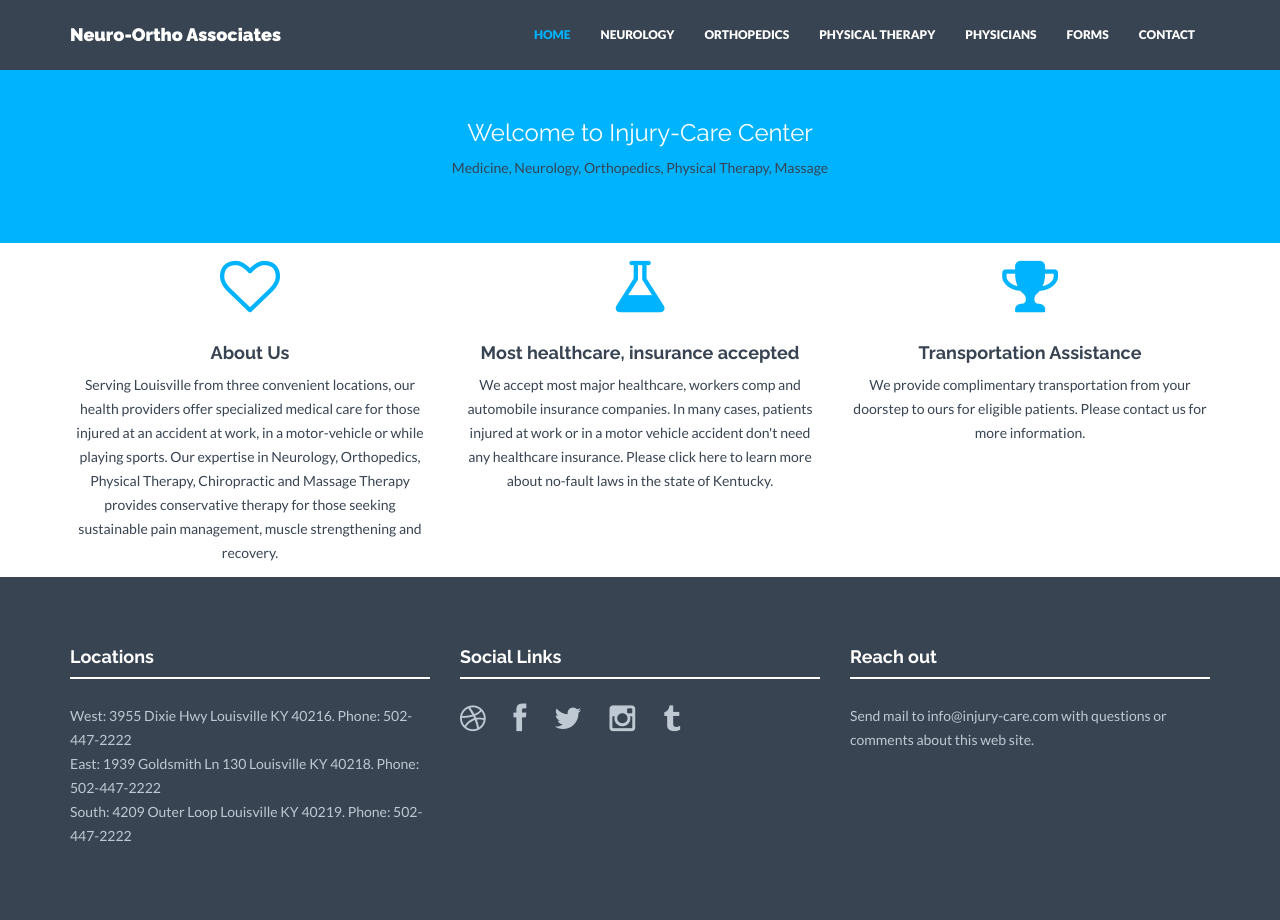
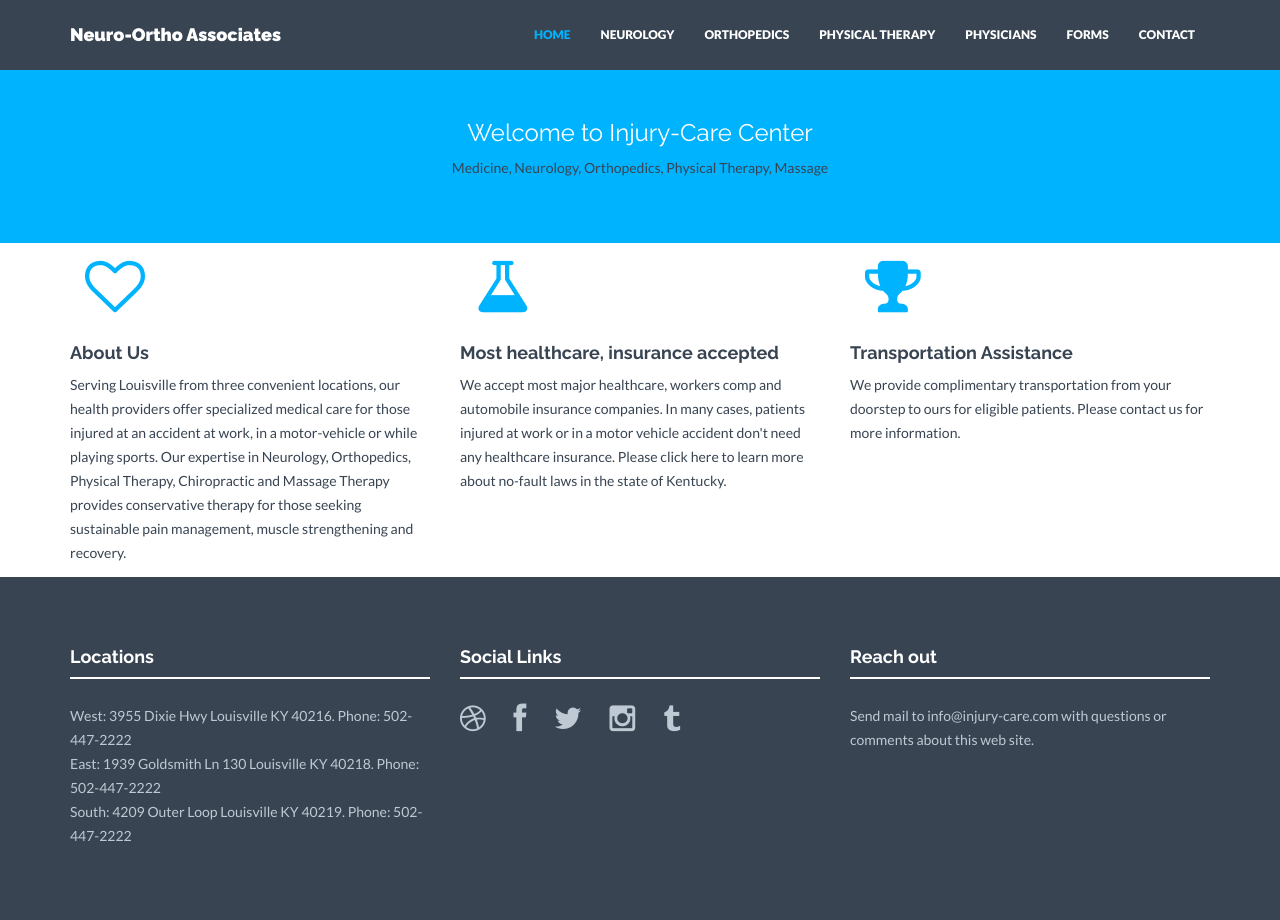
Before and after one commit to rammygit/myjavablog, a Jekyll site: the page built from index.html, in a window 1280 px wide. Built offline with Jekyll 4.4.1, drawn with Linux system fonts in a browser that asks for light colours; nearby versions of some CDN libraries.

Commit message:
updated few styles and changed the index page

```diff
--- a/index.html
+++ b/index.html
@@ -6,7 +6,7 @@ permalink: /
 
 <div id="service">
     <div class="container">
-        <div class="row centered">
+        <div class="row leftAligned">
             <div class="col-md-4">
                 <i class="fa fa-heart-o"></i>
                 <h4>About Us</h4>
```
Also changed, not shown: _includes/css/style.css (+4 -10 lines).
